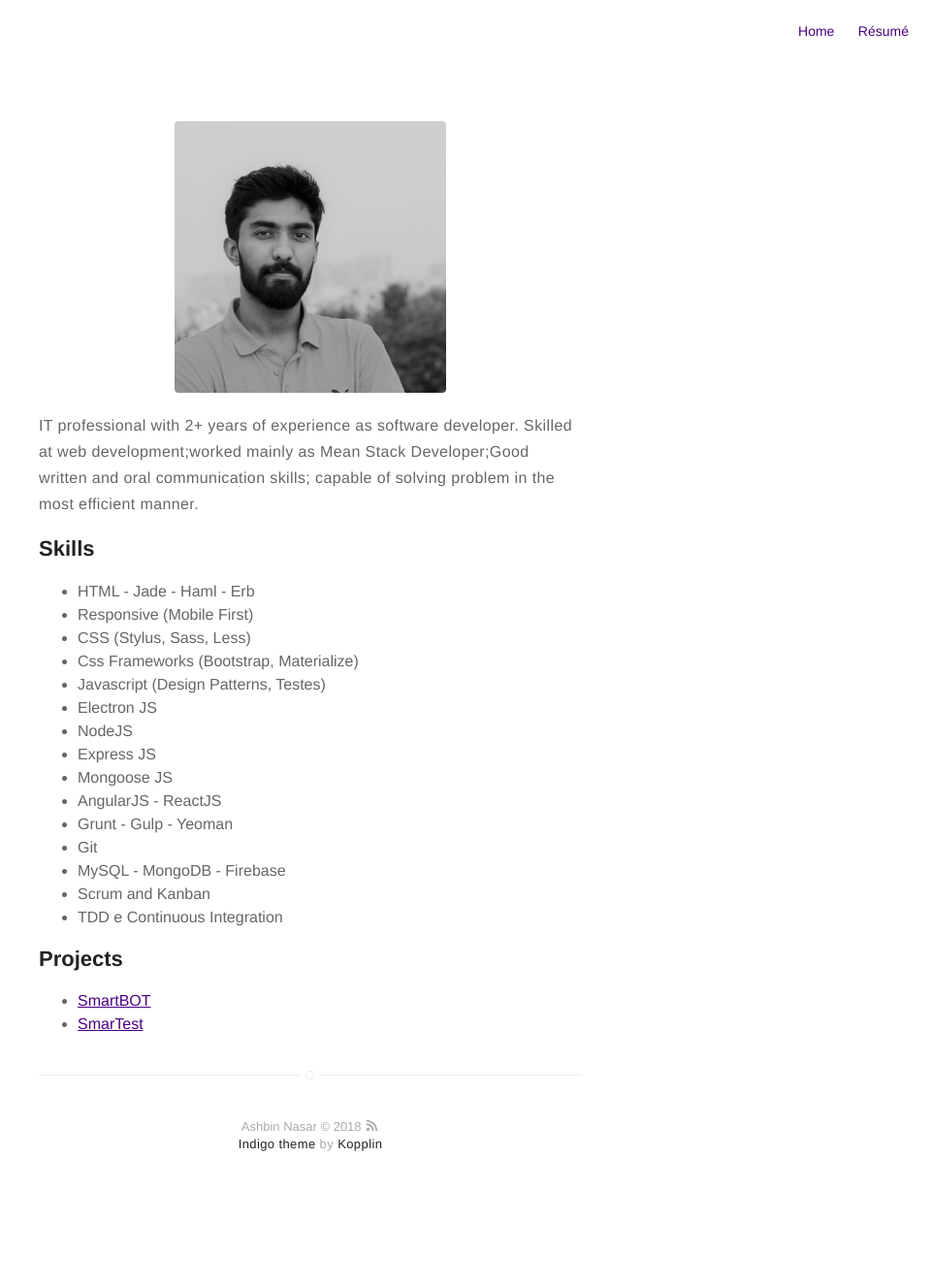
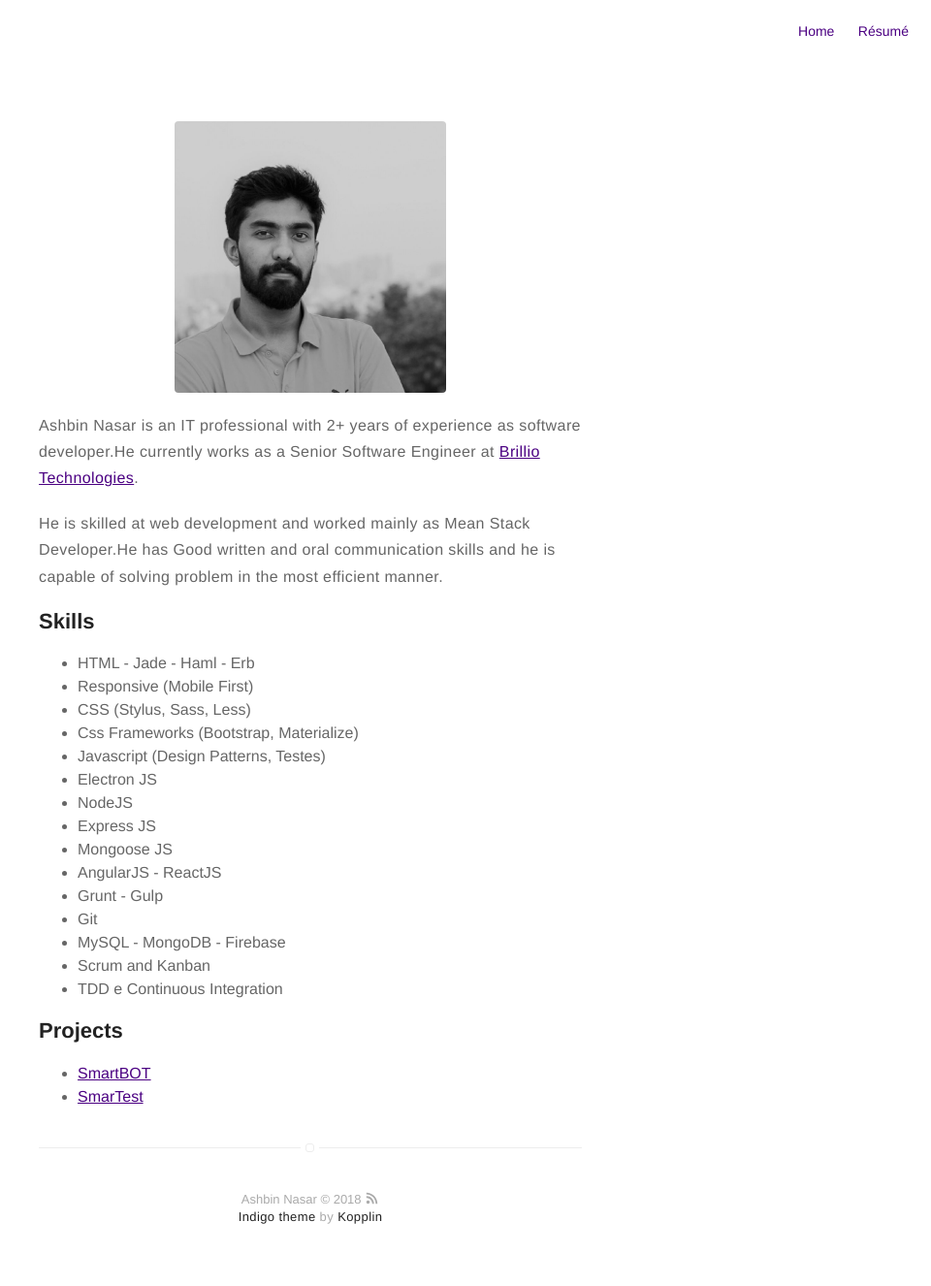
Before and after one commit to ashbinnasar/ashbinnasar.github.io, a Jekyll site: the page built from about.md, in a window 1280 px wide. Shown: the whole page at 97% size, without its empty margins (320-1280 px from the left). Built offline with Jekyll 4.4.1, drawn with Linux system fonts in a browser that asks for light colours; before the commit the page ends 1251 px from its top, so only the background shows below that.

Commit message:
About page changes

```diff
--- a/about.md
+++ b/about.md
@@ -4,8 +4,9 @@ layout: page
 ---
 ![Profile Image]({{ site.url }}/{{ site.picture }})
 
-<p>IT professional with 2+ years of experience as software developer.
-Skilled at web development;worked mainly as Mean Stack Developer;Good written and oral communication skills; capable of solving problem in the most efficient manner.</p>
+<p>Ashbin Nasar is an IT professional with 2+ years of experience as software developer.He currently works as a Senior Software Engineer at <a href="https://www.brillio.com/">Brillio Technologies</a>.</p>
+
+<p>He is skilled at web development and worked mainly as Mean Stack Developer.He has Good written and oral communication skills and he is capable of solving problem in the most efficient manner.</p>
 
 
 <h2>Skills</h2>
@@ -21,7 +22,7 @@ Skilled at web development;worked mainly as Mean Stack Developer;Good written an
 	<li>Express JS</li>
 	<li>Mongoose JS</li>
 	<li>AngularJS - ReactJS</li>
-	<li>Grunt - Gulp - Yeoman</li>
+	<li>Grunt - Gulp</li>
 	<li>Git</li>
 	<!-- <li>PHP</li> -->
 	<!-- <li>Python</li> -->
```
